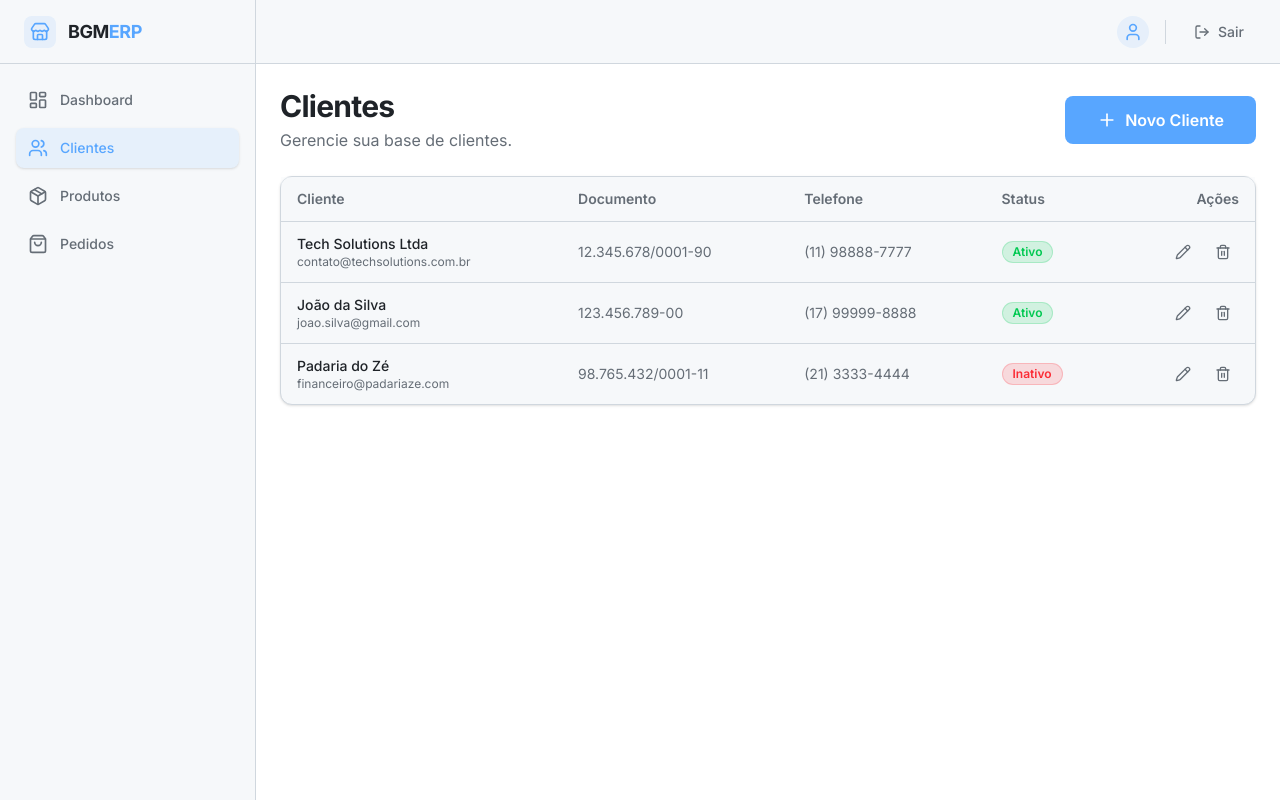
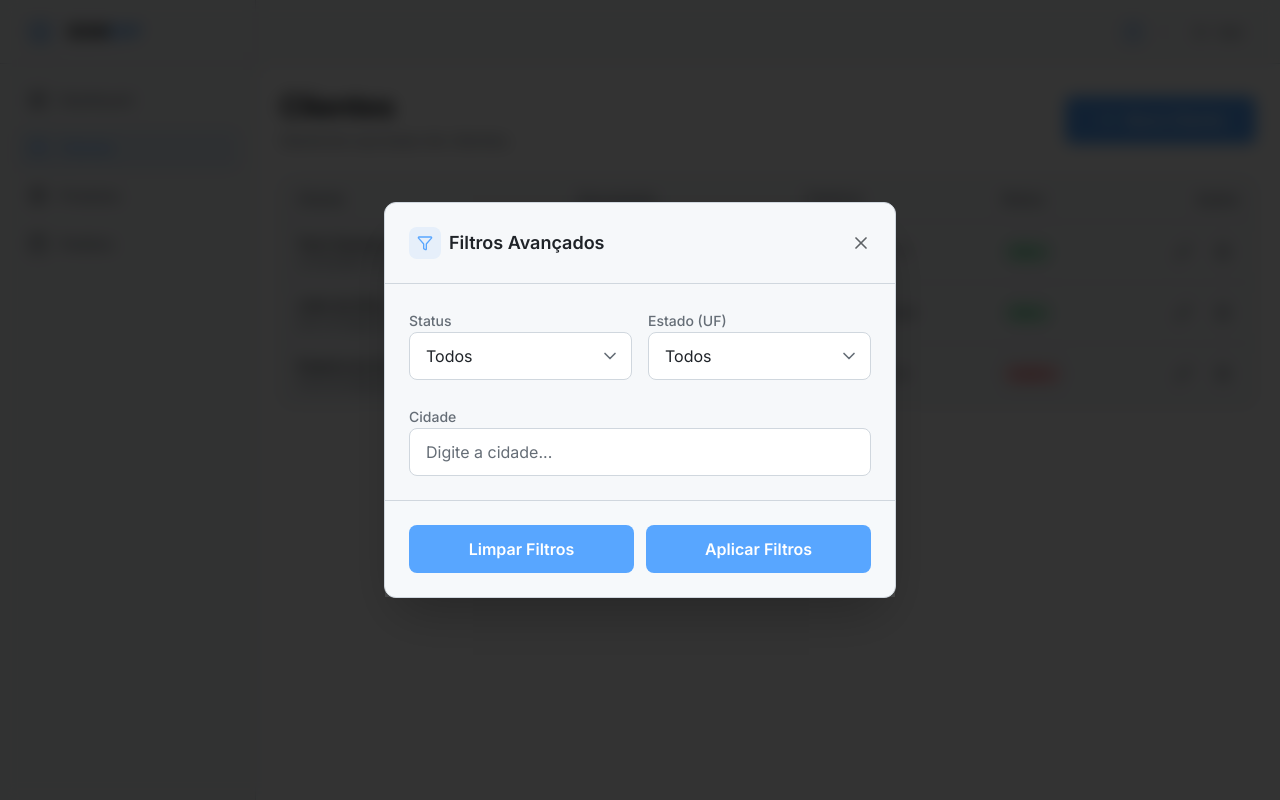
Before and after one commit to udoremi/dw3_final, a Next.js app in the folder erp_frontend/: page /clientes in a window 1280 px wide. Both pictures are taken after a click on the button "Filtros". Built offline with nearby package versions, Linux system fonts and the light colour scheme.

Commit message:
criei as  modais de exclusão e filtros na tela de clientes

```diff
--- a/erp_frontend/src/app/(app)/clientes/page.tsx
+++ b/erp_frontend/src/app/(app)/clientes/page.tsx
@@ -1,13 +1,76 @@
 'use client';
 
+import { useState } from 'react';
 import Link from 'next/link';
 import { Plus, Filter } from 'lucide-react';
 import { Button } from '@/components/ui/Button';
-import { ClientesTable } from '@/components/clientes/ClientesTable';
+import { ClientesTable, Cliente } from '@/components/clientes/ClientesTable';
+import { FilterModal } from '@/components/ui/FilterModal';
+import { DeleteModal } from '@/components/ui/DeleteModal';
+import { Label } from '@/components/ui/Label';
+import { Input } from '@/components/ui/Input';
+import { Select } from '@/components/ui/Select';
 
 export default function ClientesPage() {
+  const [isFilterOpen, setIsFilterOpen] = useState(false);
+
+  const [isDeleteOpen, setIsDeleteOpen] = useState(false);
+  const [clienteParaDeletar, setClienteParaDeletar] = useState<Cliente | null>(null);
+
+  const handleOpenDeleteModal = (cliente: Cliente) => {
+    setClienteParaDeletar(cliente);
+    setIsDeleteOpen(true);
+  };
+
+  const confirmDelete = async () => {
+    if (clienteParaDeletar) {
+        console.log(`Deletando cliente ID: ${clienteParaDeletar.id} - ${clienteParaDeletar.nome}`);
+    }
+    setIsDeleteOpen(false);
+    setClienteParaDeletar(null);
+  };
+
   return (
     <div className="flex w-full flex-col gap-6">
+
+      <FilterModal
+        isOpen={isFilterOpen}
+        onClose={() => setIsFilterOpen(false)}
+        onApply={() => setIsFilterOpen(false)}
+        onClear={() => console.log("Limpar")}
+      >
+        <div className="grid grid-cols-1 sm:grid-cols-2 gap-4">
+            <div className="space-y-2">
+                <Label>Status</Label>
+                <Select>
+                    <option value="">Todos</option>
+                    <option value="true">Ativos</option>
+                    <option value="false">Inativos</option>
+                </Select>
+            </div>
+            <div className="space-y-2">
+                <Label>Estado (UF)</Label>
+                <Select>
+                    <option value="">Todos</option>
+                    <option value="SP">SP</option>
+                    <option value="RJ">RJ</option>
+                </Select>
+            </div>
+        </div>
+        <div className="space-y-2">
+            <Label>Cidade</Label>
+            <Input placeholder="Digite a cidade..." />
+        </div>
+      </FilterModal>
+
+      <DeleteModal
+        isOpen={isDeleteOpen}
+        onClose={() => setIsDeleteOpen(false)}
+        onConfirm={confirmDelete}
+        title={`Excluir ${clienteParaDeletar?.nome}?`}
+        description={`Tem certeza que deseja remover o cliente "${clienteParaDeletar?.nome}"? Essa ação não pode ser desfeita.`}
+      />
+
       <div className="flex flex-col items-start justify-between gap-4 md:flex-row md:items-center">
         <div className="flex flex-col gap-1">
           <h1 className="text-3xl font-bold tracking-tight text-foreground">
@@ -21,18 +84,8 @@ export default function ClientesPage() {
         <div className="flex items-center gap-4">
           <Button
             type="button"
-            className="
-              gap-2
-              !bg-transparent
-              !text-white
-              hover:!bg-transparent
-              hover:opacity-70
-              border-0
-              shadow-none
-              px-0
-              h-auto
-              w-auto
-            "
+            onClick={() => setIsFilterOpen(true)}
+            className="gap-2 !bg-transparent !text-white hover:!bg-transparent hover:opacity-70 border-0 shadow-none px-0 h-auto w-auto"
           >
             <Filter className="h-4 w-4" />
             <span className="text-sm font-medium">Filtros</span>
@@ -45,10 +98,10 @@ export default function ClientesPage() {
             </Button>
           </Link>
         </div>
-
       </div>
 
-      <ClientesTable />
+      <ClientesTable onDelete={handleOpenDeleteModal} />
+
     </div>
   );
 }
--- a/erp_frontend/src/app/(app)/pedidos/page.tsx
+++ b/erp_frontend/src/app/(app)/pedidos/page.tsx
@@ -48,7 +48,6 @@ export default function PedidosPage() {
 
       </div>
 
-      {/* Tabela */}
       <PedidosTable />
 
     </div>
--- /dev/null
+++ b/erp_frontend/src/components/ui/DeleteModal.tsx
@@ -0,0 +1,78 @@
+'use client';
+
+import { AlertTriangle, Loader2, X } from 'lucide-react';
+import { Button } from '@/components/ui/Button';
+
+interface DeleteModalProps {
+  isOpen: boolean;
+  onClose: () => void;
+  onConfirm: () => void;
+  title: string;
+  description: string;
+  isLoading?: boolean;
+}
+
+export function DeleteModal({
+  isOpen,
+  onClose,
+  onConfirm,
+  title,
+  description,
+  isLoading = false,
+}: DeleteModalProps) {
+  if (!isOpen) return null;
+
+  return (
+    <div className="fixed inset-0 z-50 flex items-center justify-center bg-black/80 backdrop-blur-sm transition-all duration-200">
+      <div className="relative w-full max-w-md scale-100 transform rounded-xl border border-border bg-card p-6 shadow-2xl transition-all">
+        <button
+          onClick={onClose}
+          className="absolute right-4 top-4 rounded-sm opacity-70 ring-offset-background transition-opacity hover:opacity-100 focus:outline-none disabled:pointer-events-none"
+        >
+          <X className="h-4 w-4" />
+          <span className="sr-only">Fechar</span>
+        </button>
+
+        <div className="flex flex-col gap-4">
+          <div className="flex flex-col gap-2 items-center text-center sm:text-left sm:items-start">
+            <div className="flex h-12 w-12 items-center justify-center rounded-full bg-red-500/10 text-danger mb-2">
+              <AlertTriangle className="h-6 w-6" />
+            </div>
+            <h2 className="text-lg font-semibold text-foreground">
+              {title}
+            </h2>
+            <p className="text-sm text-muted-foreground">
+              {description}
+            </p>
+          </div>
+
+          <div className="flex flex-col-reverse sm:flex-row sm:justify-end sm:space-x-2 gap-2 pt-4">
+            <Button
+              type="button"
+              onClick={onClose}
+              disabled={isLoading}
+              className="w-full sm:w-auto"
+            >
+              Cancelar
+            </Button>
+            <Button
+              type="button"
+              onClick={onConfirm}
+              disabled={isLoading}
+              className="w-full sm:w-auto !bg-danger text-white hover:!bg-red-700 border-transparent"
+            >
+              {isLoading ? (
+                <>
+                  <Loader2 className="mr-2 h-4 w-4 animate-spin" />
+                  Excluindo...
+                </>
+              ) : (
+                'Sim, excluir'
+              )}
+            </Button>
+          </div>
+        </div>
+      </div>
+    </div>
+  );
+}
--- /dev/null
+++ b/erp_frontend/src/components/ui/FilterModal.tsx
@@ -0,0 +1,67 @@
+'use client';
+
+import { Filter, X } from 'lucide-react';
+import { Button } from '@/components/ui/Button';
+
+interface FilterModalProps {
+  isOpen: boolean;
+  onClose: () => void;
+  onApply: () => void;
+  onClear: () => void;
+  children: React.ReactNode;
+}
+
+export function FilterModal({
+  isOpen,
+  onClose,
+  onApply,
+  onClear,
+  children,
+}: FilterModalProps) {
+  if (!isOpen) return null;
+
+  return (
+    <div className="fixed inset-0 z-50 flex items-center justify-center bg-black/80 backdrop-blur-sm p-4">
+      <div className="relative w-full max-w-lg rounded-xl border border-border bg-card shadow-2xl flex flex-col max-h-[90vh]">
+        <div className="flex items-center justify-between border-b border-border p-6">
+          <div className="flex items-center gap-2">
+            <div className="flex h-8 w-8 items-center justify-center rounded-lg bg-primary/10 text-primary">
+                <Filter className="h-4 w-4" />
+            </div>
+            <h2 className="text-lg font-semibold text-foreground">Filtros Avançados</h2>
+          </div>
+          <button
+            onClick={onClose}
+            className="rounded-sm opacity-70 ring-offset-background transition-opacity hover:opacity-100"
+          >
+            <X className="h-5 w-5" />
+          </button>
+        </div>
+
+        <div className="flex-1 overflow-y-auto p-6">
+          <div className="grid gap-6">
+            {children}
+          </div>
+        </div>
+
+        <div className="flex justify-end gap-3 border-t border-border p-6 bg-muted/10">
+          <Button
+            type="button"
+            onClick={onClear}
+            className="border-border text-muted-foreground hover:text-foreground"
+          >
+            Limpar Filtros
+          </Button>
+          <Button
+            type="button"
+            onClick={onApply}
+            className="bg-primary text-primary-foreground hover:bg-primary/90"
+          >
+            Aplicar Filtros
+          </Button>
+        </div>
+
+      </div>
+    </div>
+  );
+}
```
Also changed, not shown: erp_frontend/src/components/clientes/ClientesTable.tsx (+10 -36 lines).
